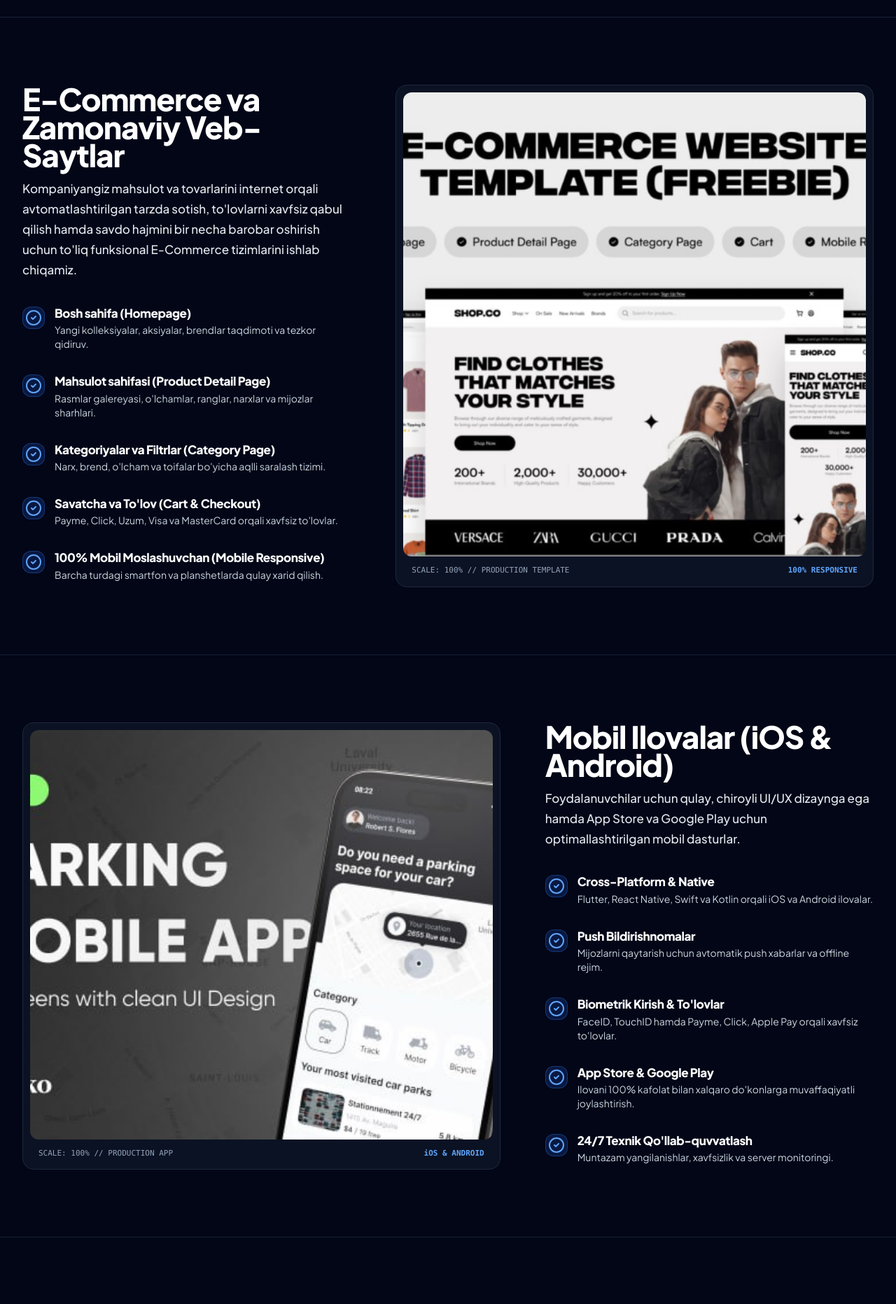
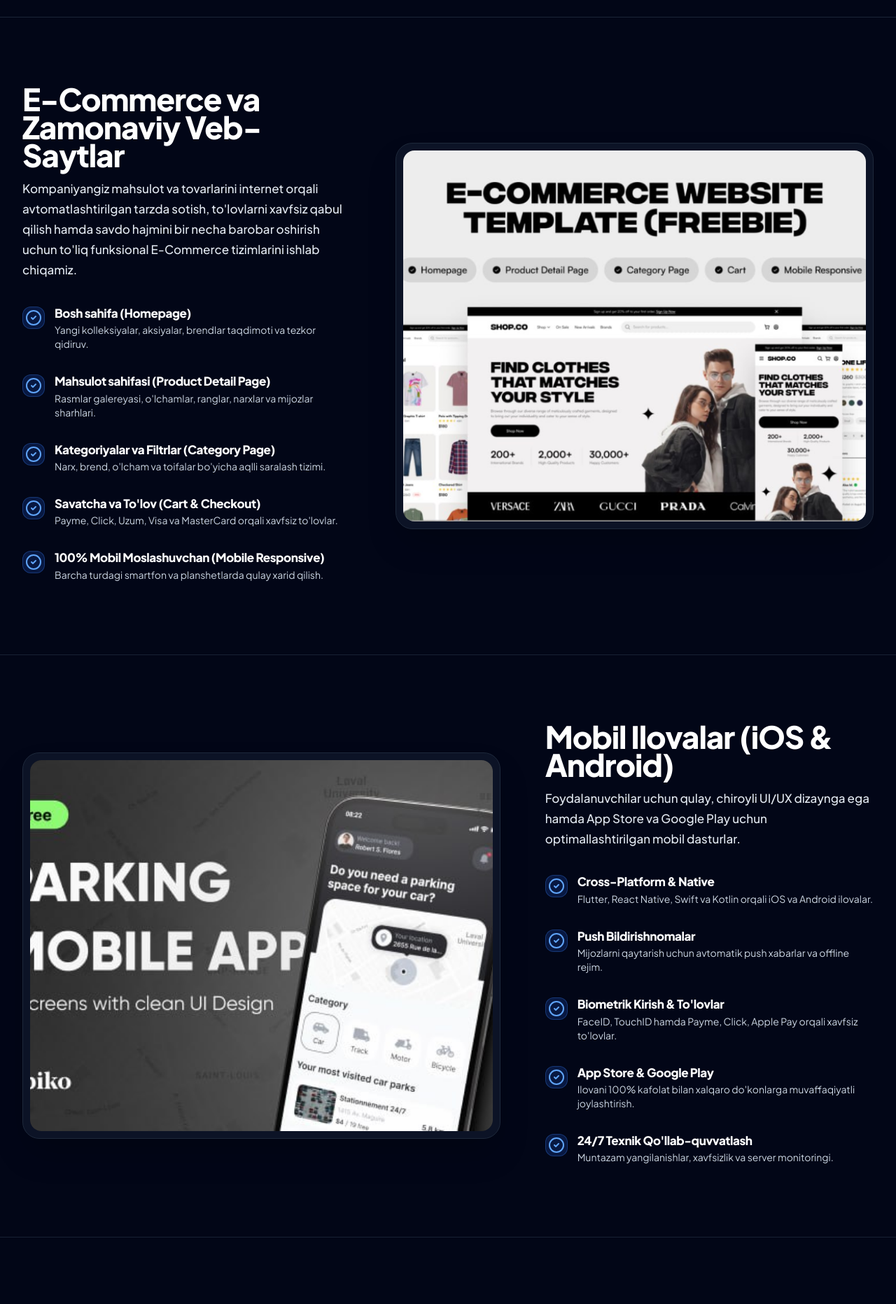
Before and after one commit to humoyun1773/IT-xizmatlari, a Next.js app in the folder frontend/: page / in a window 1280 px wide. Shown: the part 700-2563 px from the top of the page at 70% size. Built offline with nearby package versions, Linux system fonts and the light colour scheme.

Commit message:
fix(ui): remove clutter micro-labels from cards and optimize text padding and frame presentation

```diff
--- a/frontend/src/app/page.tsx
+++ b/frontend/src/app/page.tsx
@@ -146,9 +146,9 @@
         className="py-24 px-4 sm:px-6 lg:px-8 max-w-7xl mx-auto w-full relative"
       >
         {/* Two-Column Industrial Grid matching exact 100% height */}
-        <div className="grid grid-cols-1 lg:grid-cols-12 gap-12 lg:gap-16 items-stretch">
+        <div className="grid grid-cols-1 lg:grid-cols-12 gap-12 lg:gap-16 items-center">
           {/* Left Column: Natural & Clean Typography with Structured Features (5 cols) */}
-          <div className="lg:col-span-5 flex flex-col justify-between space-y-6">
+          <div className="lg:col-span-5 space-y-6">
             <div className="space-y-3.5">
               <h2
                 id="websites-heading"
@@ -185,22 +185,16 @@
           </div>
 
           {/* Right Column: Precision Graphic Framed Showcase Image (7 cols) */}
-          <div className="lg:col-span-7 w-full flex flex-col">
-            <div className="relative rounded-2xl border border-slate-300 dark:border-slate-800 bg-white dark:bg-slate-900/70 p-2 sm:p-2.5 overflow-hidden transition-all duration-300 hover:border-slate-400 dark:hover:border-slate-700 group shadow-lg dark:shadow-none h-full flex flex-col justify-between">
+          <div className="lg:col-span-7 w-full">
+            <div className="relative rounded-3xl border border-slate-300 dark:border-slate-800 bg-white dark:bg-slate-900/80 p-2 sm:p-2.5 overflow-hidden transition-all duration-300 hover:border-blue-500/50 group shadow-xl dark:shadow-2xl">
               {/* Image Frame with Equal Height */}
-              <div className="relative flex-1 w-full min-h-[460px] sm:min-h-[500px] lg:min-h-[530px] rounded-xl overflow-hidden bg-slate-100 dark:bg-slate-950 flex items-center justify-center">
+              <div className="relative w-full h-[460px] sm:h-[500px] lg:h-[530px] rounded-2xl overflow-hidden bg-slate-100 dark:bg-slate-950 flex items-center justify-center">
                 <img
                   src="/ecommerce-showcase.png"
                   alt="E-Commerce Veb-Saytlar va Onlayn Do'konlar interfeysi namunalari"
                   className="w-full h-full object-cover object-top transition-transform duration-500 group-hover:scale-[1.01]"
                   loading="lazy"
                 />
-              </div>
-
-              {/* Technical Bottom Label */}
-              <div className="px-3 pt-3 pb-1 flex items-center justify-between text-[11px] font-mono text-slate-500 dark:text-slate-400">
-                <span>SCALE: 100% // PRODUCTION TEMPLATE</span>
-                <span className="text-blue-600 dark:text-blue-400 font-bold">100% RESPONSIVE</span>
               </div>
             </div>
           </div>
@@ -215,12 +209,12 @@
         aria-labelledby="mobile-heading"
         className="py-24 px-4 sm:px-6 lg:px-8 max-w-7xl mx-auto w-full relative border-t border-slate-200 dark:border-slate-800/80 transition-colors duration-300"
       >
-        <div className="grid grid-cols-1 lg:grid-cols-12 gap-12 lg:gap-16 items-stretch">
+        <div className="grid grid-cols-1 lg:grid-cols-12 gap-12 lg:gap-16 items-center">
           {/* Left Column: Precision Graphic Framed Mobile Image (7 cols) */}
-          <div className="lg:col-span-7 w-full order-2 lg:order-1 flex flex-col">
-            <div className="relative rounded-2xl border border-slate-300 dark:border-slate-800 bg-white dark:bg-slate-900/70 p-2 sm:p-2.5 overflow-hidden transition-all duration-300 hover:border-slate-400 dark:hover:border-slate-700 group shadow-lg dark:shadow-none h-full flex flex-col justify-between">
+          <div className="lg:col-span-7 w-full order-2 lg:order-1">
+            <div className="relative rounded-3xl border border-slate-300 dark:border-slate-800 bg-white dark:bg-slate-900/80 p-2 sm:p-2.5 overflow-hidden transition-all duration-300 hover:border-blue-500/50 group shadow-xl dark:shadow-2xl">
               {/* Image Frame with Equal Height */}
-              <div className="relative flex-1 w-full min-h-[460px] sm:min-h-[500px] lg:min-h-[530px] rounded-xl overflow-hidden bg-slate-100 dark:bg-slate-950 flex items-center justify-center">
+              <div className="relative w-full h-[460px] sm:h-[500px] lg:h-[530px] rounded-2xl overflow-hidden bg-slate-100 dark:bg-slate-950 flex items-center justify-center">
                 <img
                   src="/mobile-showcase.png"
                   alt="Mobile App Showcase"
@@ -228,17 +222,11 @@
                   loading="lazy"
                 />
               </div>
-
-              {/* Technical Bottom Label */}
-              <div className="px-3 pt-3 pb-1 flex items-center justify-between text-[11px] font-mono text-slate-500 dark:text-slate-400">
-                <span>SCALE: 100% // PRODUCTION APP</span>
-                <span className="text-blue-600 dark:text-blue-400 font-bold">iOS & ANDROID</span>
-              </div>
             </div>
           </div>
 
           {/* Right Column: Natural & Clean Typography with Structured Features (5 cols) */}
-          <div className="lg:col-span-5 flex flex-col justify-between space-y-6 order-1 lg:order-2">
+          <div className="lg:col-span-5 space-y-6 order-1 lg:order-2">
             <div className="space-y-3.5">
               <h2
                 id="mobile-heading"
@@ -284,9 +272,9 @@
         aria-labelledby="landing-heading"
         className="py-24 px-4 sm:px-6 lg:px-8 max-w-7xl mx-auto w-full relative border-t border-slate-200 dark:border-slate-800/80 transition-colors duration-300"
       >
-        <div className="grid grid-cols-1 lg:grid-cols-12 gap-12 lg:gap-16 items-stretch">
+        <div className="grid grid-cols-1 lg:grid-cols-12 gap-12 lg:gap-16 items-center">
           {/* Left Column: Natural & Clean Typography with Structured Features (5 cols) */}
-          <div className="lg:col-span-5 flex flex-col justify-between space-y-6">
+          <div className="lg:col-span-5 space-y-6">
             <div className="space-y-3.5">
               <h2
                 id="landing-heading"
@@ -323,22 +311,16 @@
           </div>
 
           {/* Right Column: Precision Graphic Framed Landing Page Image (7 cols) */}
-          <div className="lg:col-span-7 w-full flex flex-col">
-            <div className="relative rounded-2xl border border-slate-300 dark:border-slate-800 bg-white dark:bg-slate-900/70 p-2 sm:p-2.5 overflow-hidden transition-all duration-300 hover:border-slate-400 dark:hover:border-slate-700 group shadow-lg dark:shadow-none h-full flex flex-col justify-between">
+          <div className="lg:col-span-7 w-full">
+            <div className="relative rounded-3xl border border-slate-300 dark:border-slate-800 bg-white dark:bg-slate-900/80 p-2 sm:p-2.5 overflow-hidden transition-all duration-300 hover:border-blue-500/50 group shadow-xl dark:shadow-2xl">
               {/* Image Frame with Equal Height */}
-              <div className="relative flex-1 w-full min-h-[460px] sm:min-h-[500px] lg:min-h-[530px] rounded-xl overflow-hidden bg-slate-100 dark:bg-slate-950 flex items-center justify-center">
+              <div className="relative w-full h-[460px] sm:h-[500px] lg:h-[530px] rounded-2xl overflow-hidden bg-slate-100 dark:bg-slate-950 flex items-center justify-center">
                 <img
                   src="/landing-showcase.png"
                   alt="Landing Page Website Showcase"
                   className="w-full h-full object-cover object-top transition-transform duration-500 group-hover:scale-[1.01]"
                   loading="lazy"
                 />
-              </div>
-
-              {/* Technical Bottom Label */}
-              <div className="px-3 pt-3 pb-1 flex items-center justify-between text-[11px] font-mono text-slate-500 dark:text-slate-400">
-                <span>SCALE: 100% // PRODUCTION LANDING</span>
-                <span className="text-blue-600 dark:text-blue-400 font-bold">HIGH CONVERTING</span>
               </div>
             </div>
           </div>
```
